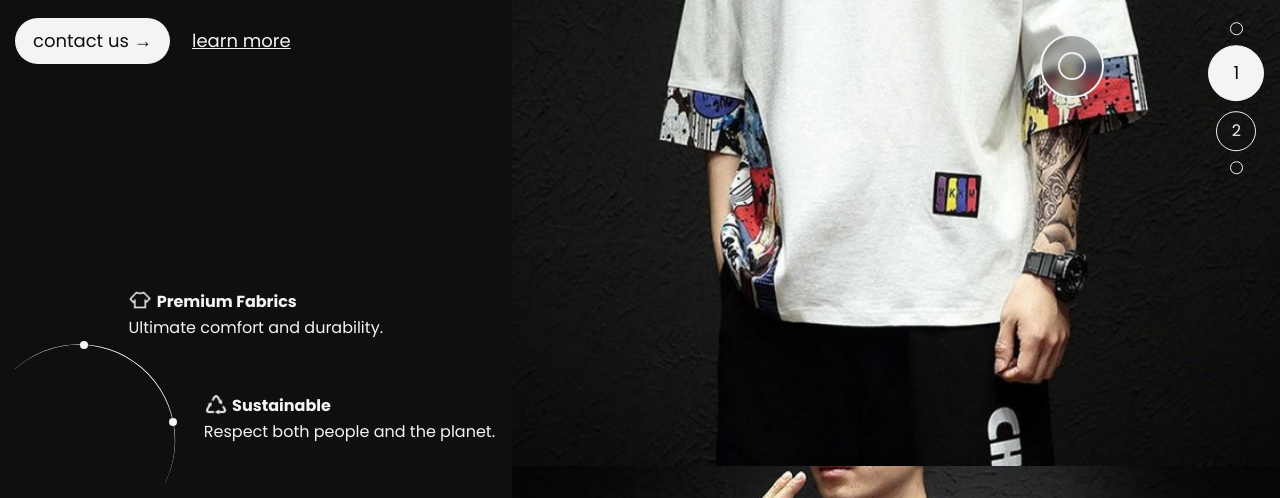
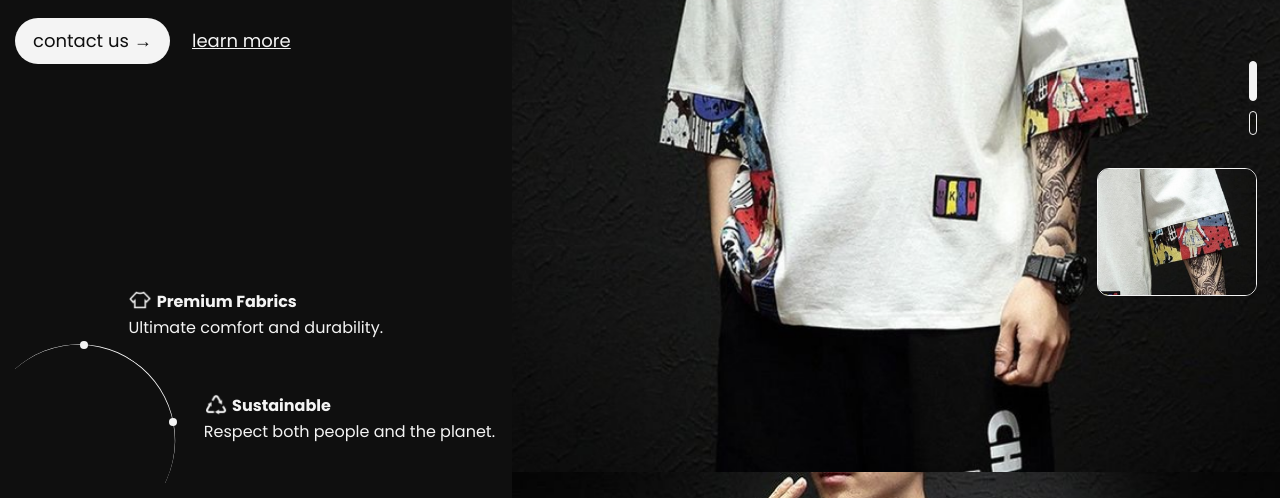
Before and after one commit to Cmoon30/carousel, a plain HTML site: page index.html in a window 1280 px wide. Shown: the part 302-800 px from the top of the page. Drawn offline with nearby package versions, Linux system fonts and the light colour scheme.

Commit message:
changing sliding button & addimg new looks of viewing image of product

```diff
--- a/assets/css/components/_button.scss
+++ b/assets/css/components/_button.scss
@@ -60,14 +60,11 @@ button {
 }
 
 .buttonSliderContainer {
-	display: flex;
-	flex-direction: column;
-	align-items: center;
-	gap: 10px;
+	@include flexBoxMixin(column, center, 10px);
 	position: absolute;
-	width: 4.5rem;
+	width: fit-content;
 	top: 50%;
-	right: 1%;
+	right: 3%;
 	transform: translateY(-50%);
 
 	& > button {
@@ -76,21 +73,14 @@ button {
 
 	.buttonSlider {
 		border: 1px solid $white;
-		width: 2.5rem;
-		aspect-ratio: 1;
-		border-radius: 50%;
+		width: 0.5rem;
+		height: 1.5rem;
+		border-radius: 12px;
 		font-size: 16px;
 
-		&_blankButton {
-			width: 0.8rem;
-			cursor: auto;
-		}
-
 		&.activeButtonSlider {
-			width: 3.5rem;
+			height: 2.5rem;
 			background-color: $white;
-			color: $black;
-			font-size: 18px;
 		}
 	}
 }
--- a/assets/css/layouts/_main.scss
+++ b/assets/css/layouts/_main.scss
@@ -1,54 +1,36 @@
 @use "../variables" as *;
+@use "../utilities/mixins" as *;
 
 main {
 	position: relative;
-	overflow: hidden;
 	display: flex;
 	flex-direction: column;
+
+	&,
+	.imgContainer {
+		overflow: hidden;
+	}
 
 	& > section {
 		position: relative;
 
-		& > img {
+		& > img,
+		.imgContainer img {
 			object-fit: cover;
-		}
-
-		& > img,
-		.imgContainer {
 			min-width: 100%;
-			height: 100%;
-			aspect-ratio: 1;
 		}
 	}
 
 	.imgContainer {
-		top: 0;
-		pointer-events: none;
+		cursor: pointer;
+		bottom: 11rem;
+		right: 3%;
+		height: 8rem;
+		@include pseudoMixin(none, 12px, 1px, 10rem, none, none);
+		@include flexBoxMixin(none, none, 5px);
 
-		img {
-			transition: ease-in-out 2s;
-		}
-
-		&,
-		& > * {
-			position: absolute;
-		}
-
-		img {
-			width: 50%;
-			aspect-ratio: 20/9;
-			display: none;
-		}
-
-		.imgZoomSleeve {
-			top: 35%;
-			transform: translateY(-50%);
-			right: 30%;
-		}
-
-		.imgZoomTag {
-			bottom: 40%;
-			right: 40%;
+		&:hover::after {
+			opacity: 1;
 		}
 	}
 }
--- a/assets/css/utilities/_mixins.scss
+++ b/assets/css/utilities/_mixins.scss
@@ -3,14 +3,14 @@
 // content, border-radius, border-width, width, top & left position
 @mixin pseudoMixin(
 	$content,
-	$radius,
+	$borderRadius,
 	$borderWidth,
 	$width,
 	$topPosition,
 	$leftPosition
 ) {
 	content: $content;
-	border-radius: $radius;
+	border-radius: $borderRadius;
 	border: $borderWidth solid $white;
 	width: $width;
 	top: $topPosition;
@@ -18,3 +18,10 @@
 	position: absolute;
 	aspect-ratio: 1;
 }
+
+@mixin flexBoxMixin($flexDirection, $alignItems, $gap) {
+	display: flex;
+	flex-direction: $flexDirection;
+	align-items: $alignItems;
+	gap: $gap;
+}
--- a/index.html
+++ b/index.html
@@ -58,9 +58,6 @@
 			<section>
 				<img src="assets/imgSource/frontShirt.png" alt="" />
 
-				<button class="buttonImg buttonImg_Sleeve"></button>
-				<button class="buttonImg buttonImg_Tag"></button>
-
 				<div class="imgContainer">
 					<img
 						class="imgZoomSleeve"
@@ -75,13 +72,9 @@
 			</section>
 
 			<div class="buttonSliderContainer">
-				<button class="buttonSlider buttonSlider_blankButton" disabled></button>
-				<button class="buttonSlider buttonSlider_first activeButtonSlider">
-					1
-				</button>
-				<button class="buttonSlider buttonSlider_second">2</button>
-
-				<button class="buttonSlider buttonSlider_blankButton" disabled></button>
+				<button
+					class="buttonSlider buttonSlider_first activeButtonSlider"></button>
+				<button class="buttonSlider buttonSlider_second"></button>
 			</div>
 		</main>
 	</body>
--- a/styles.scss
+++ b/styles.scss
@@ -36,3 +36,6 @@ body {
 		}
 	}
 }
+
+@media screen and (min-width: 1230px) {
+}
```
Also changed, not shown: assets/css/styles.css, 1 other file.
